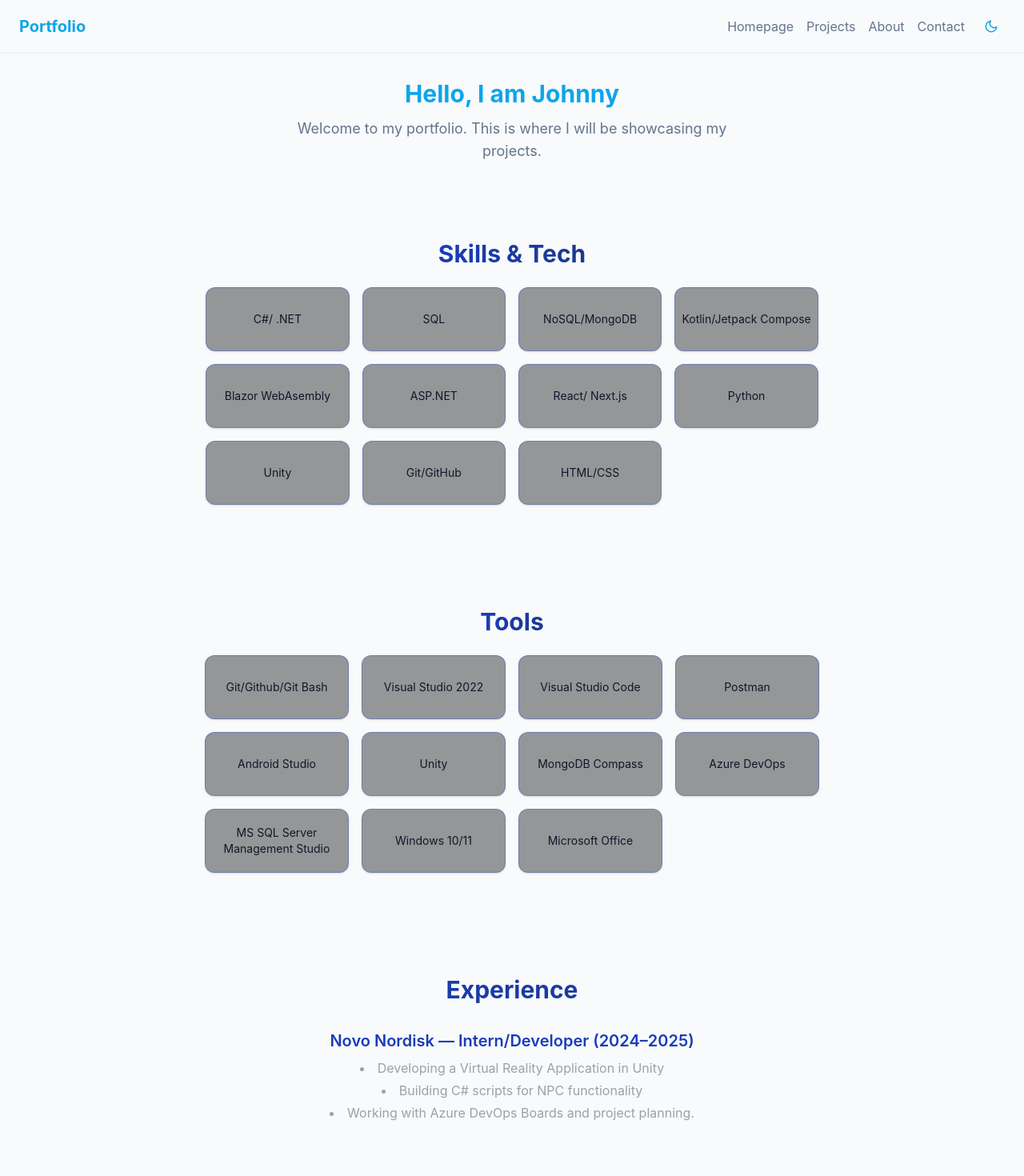
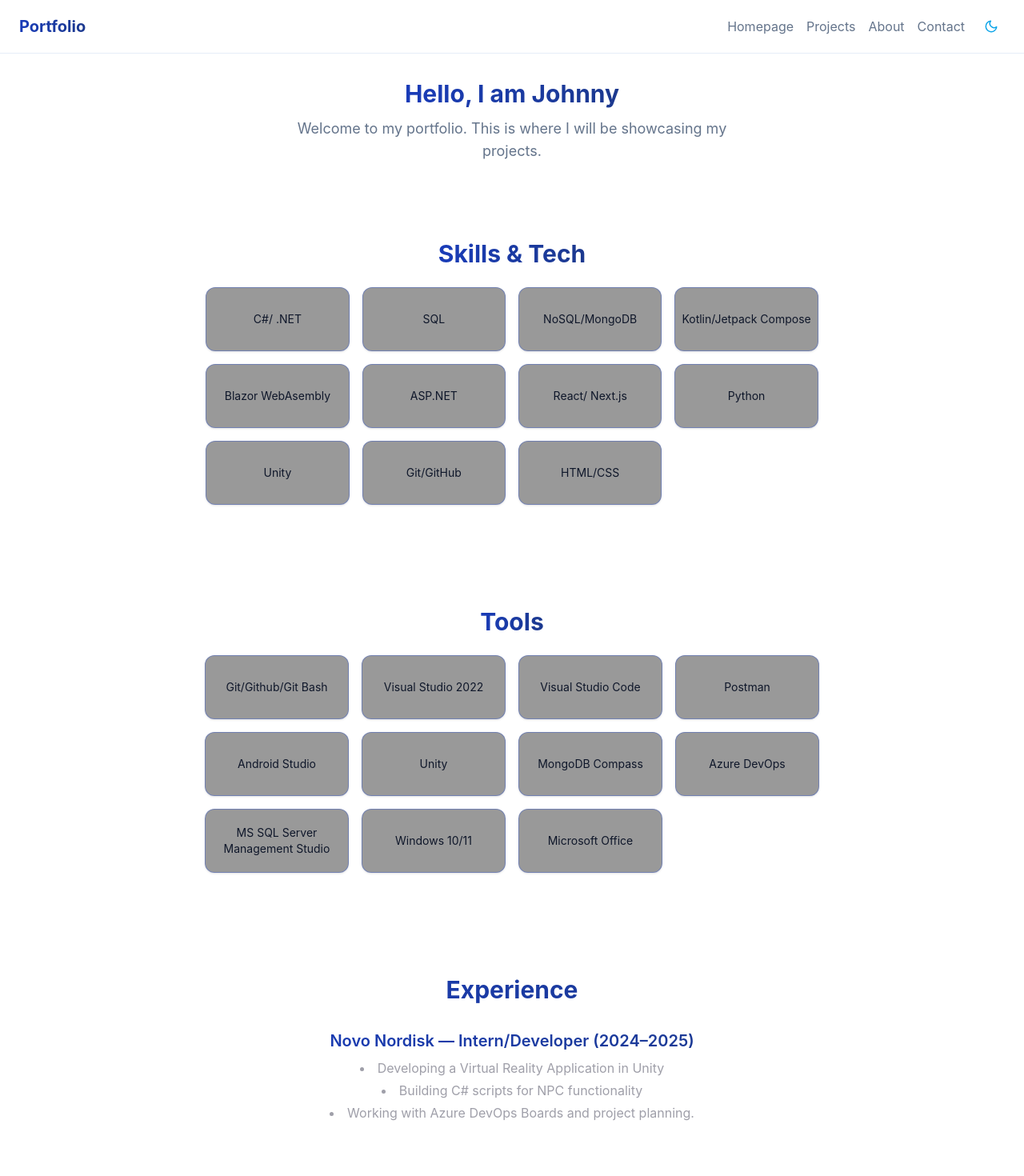
Before and after one commit to JohnnyNguyen97/CV, a Next.js app: page / in a window 1280 px wide. Shown: the top 1470 px of the page at 80% size. Built offline with nearby package versions, Linux system fonts and the light colour scheme.

Commit message:
consistent title colors

```diff
--- a/app/globals.css
+++ b/app/globals.css
@@ -6,7 +6,7 @@
 /* THEME VARIABLES */
 :root {
   /* Light theme (defaults) */
-  --background: #f8fafc; /* slate-50 */
+  --background: #ffffff; /* slate-50 */
   --foreground: #0f172a; /* slate-900 */
   --muted: #64748b; /* slate-500 */
 
@@ -51,3 +51,8 @@ body {
   background: linear-gradient(90deg, rgba(59,130,246,0.12), rgba(14,165,233,0.08));
   color: var(--primary);
 }
+
+/* Title gradient utility — reuse for consistent headings */
+.title-gradient {
+  @apply text-transparent bg-clip-text bg-gradient-to-r from-blue-800 to-blue-900;
+}
--- a/components/layout/Navbar.tsx
+++ b/components/layout/Navbar.tsx
@@ -6,9 +6,7 @@ export default function Navbar() {
       className="w-full py-4 px-6 flex justify-between items-center border-b"
       style={{ borderColor: "var(--card-border)" }}
     >
-      <h1 className="text-xl font-bold text-[color:var(--primary)]">
-        Portfolio
-      </h1>
+      <h1 className="text-xl font-bold title-gradient">Portfolio</h1>
       <div className="flex items-center space-x-4">
         <div className="hidden md:flex space-x-4">
           <a href="/" className="hover:underline text-[color:var(--muted)]">
--- a/components/sections/Experience.tsx
+++ b/components/sections/Experience.tsx
@@ -6,7 +6,7 @@ export default function Experience() {
       </h2>
       <div className="space-y-8 text-zinc-400">
         <div>
-          <h3 className="text-xl font-semibold text-blue-800 text-center">
+          <h3 className="text-xl font-semibold title-gradient text-center">
             Novo Nordisk — Intern/Developer (2024–2025)
           </h3>
           <ul className="list-disc list-inside mt-2 space-y-1 text-center">
--- a/components/sections/Hero.tsx
+++ b/components/sections/Hero.tsx
@@ -1,9 +1,7 @@
 export default function Hero() {
   return (
     <section className="min-h-[10vh] w-full flex flex-col justify-start items-center text-center gap-3 px-8 py-8">
-      <h1 className="text-3xl font-bold text-[color:var(--primary)]">
-        Hello, I am Johnny
-      </h1>
+      <h1 className="text-3xl font-bold title-gradient">Hello, I am Johnny</h1>
 
       <p className="text-lg max-w-xl text-[color:var(--muted)]">
         Welcome to my portfolio. This is where I will be showcasing my projects.
```
